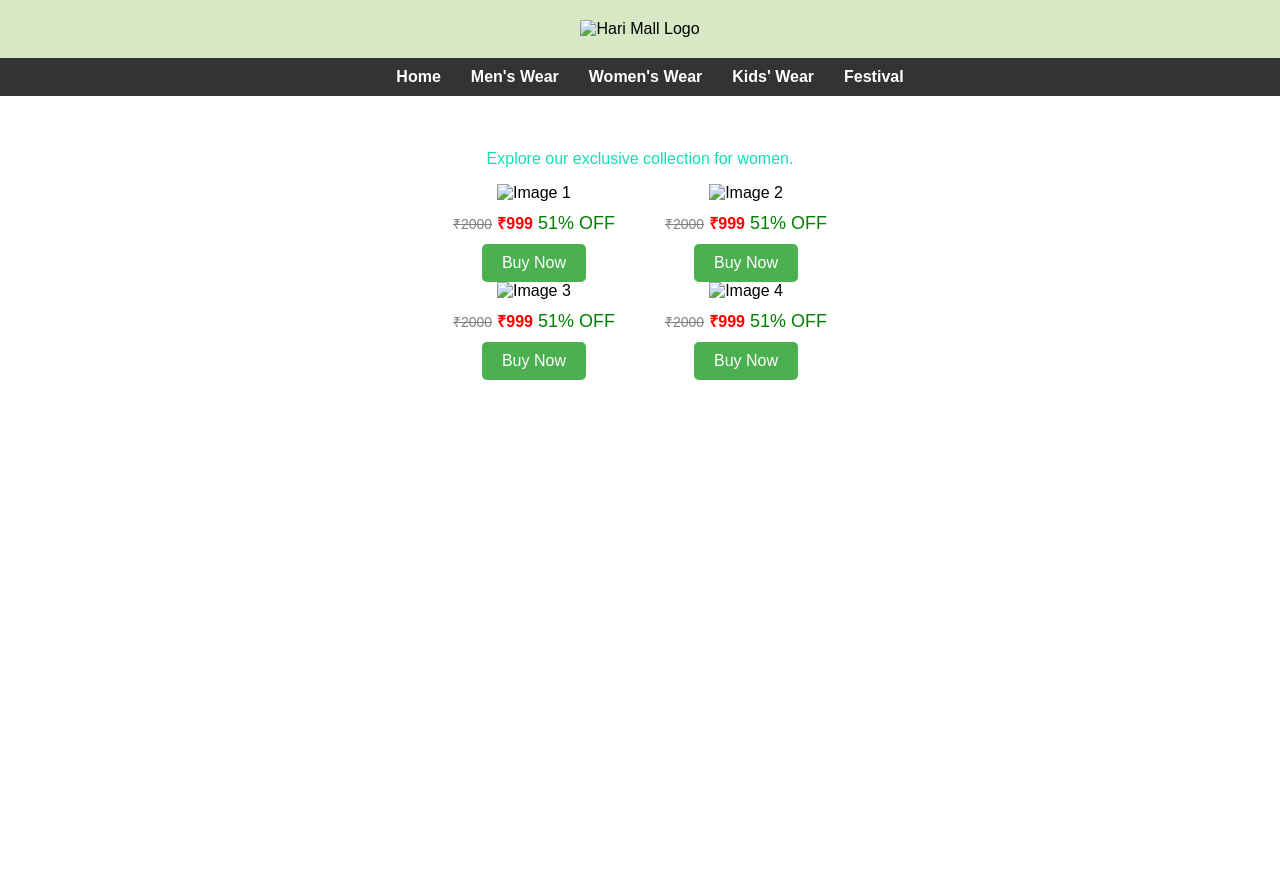
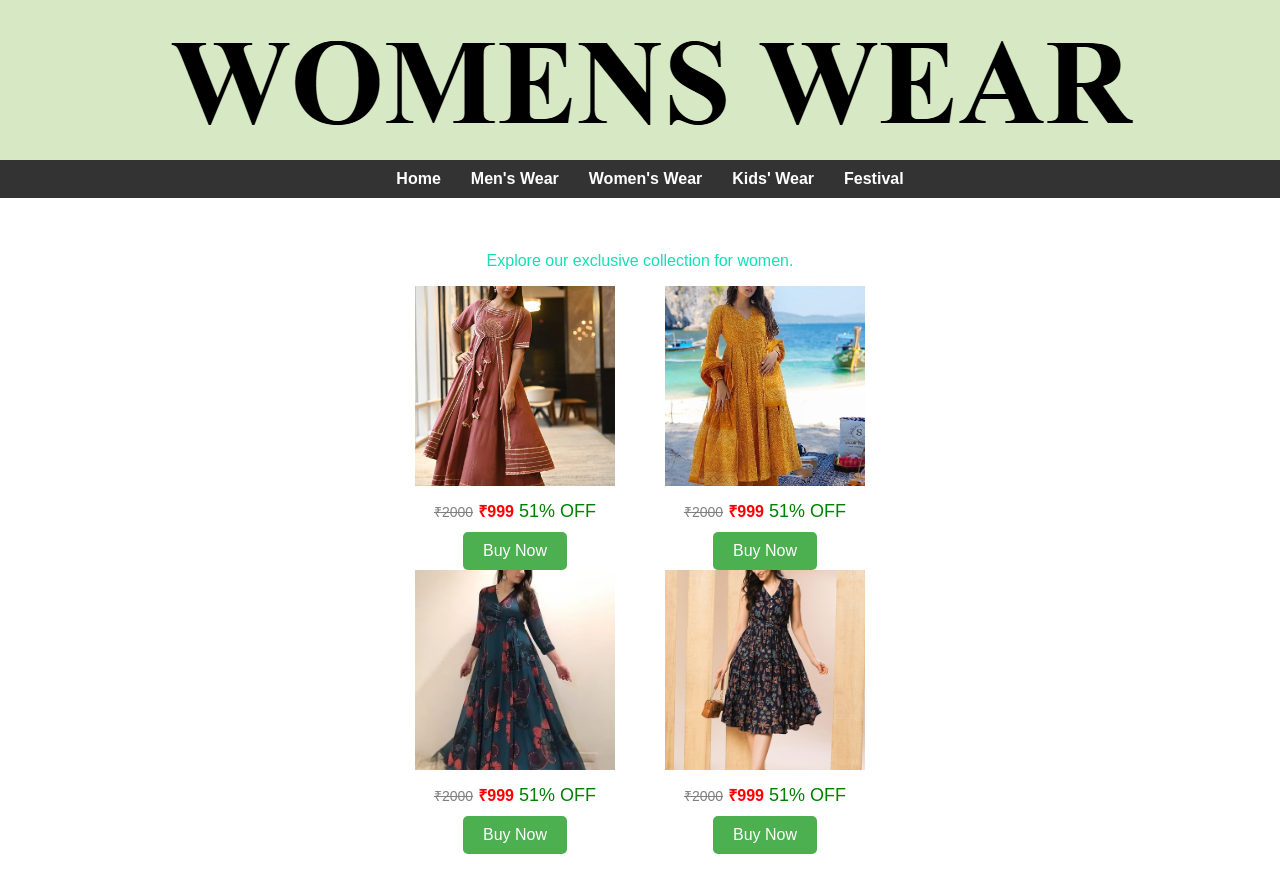
Before and after one commit to hari1800/hari_mall, a plain HTML site: page womenswear.html in a window 1280 px wide. Before the commit the page ends 800 px from the top, so only its background shows below. Drawn offline with Linux system fonts and the light colour scheme.

Commit message:
Update womenswear.html

```diff
--- a/womenswear.html
+++ b/womenswear.html
@@ -61,7 +61,7 @@
 <body>
     <header>
         <div class="logo">
-            <img src="womens//womens_image.png" alt="Hari Mall Logo">
+            <img src="womens_image.png" alt="Hari Mall Logo">
         </div>
     </header>
     <nav>
@@ -78,7 +78,7 @@
         <p style="color: rgb(19, 223, 182);">Explore our exclusive collection for women.</p>
         <div class="image-container">
             <div>
-                <img src="womens//women1.png" alt="Image 1">
+                <img src="women1.png" alt="Image 1">
                 <div class="product-info">
                     <span class="old-price">₹2000</span>
                     <span class="price">₹999</span>
@@ -87,7 +87,7 @@
                 <button class="buy-now-btn" onclick="window.location.href='checkout.html?product=1'">Buy Now</button>
             </div>
             <div>
-                <img src="womens//women2.png" alt="Image 2">
+                <img src="women2.png" alt="Image 2">
                 <div class="product-info">
                     <span class="old-price">₹2000</span>
                     <span class="price">₹999</span>
@@ -98,7 +98,7 @@
         </div>
         <div class="image-container">
             <div>
-                <img src="womens//women3.png" alt="Image 3">
+                <img src="women3.png" alt="Image 3">
                 <div class="product-info">
                     <span class="old-price">₹2000</span>
                     <span class="price">₹999</span>
@@ -107,7 +107,7 @@
                 <button class="buy-now-btn" onclick="window.location.href='checkout.html?product=3'">Buy Now</button>
             </div>
             <div>
-                <img src="womens//women4.png" alt="Image 4">
+                <img src="women4.png" alt="Image 4">
                 <div class="product-info">
                     <span class="old-price">₹2000</span>
                     <span class="price">₹999</span>
```
